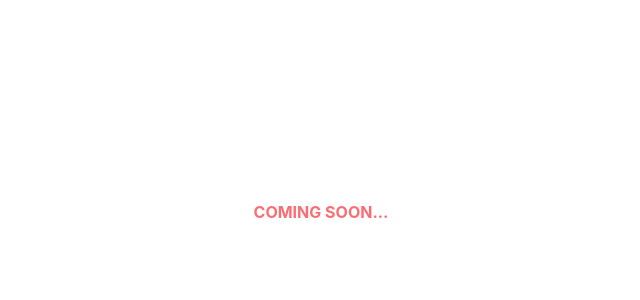
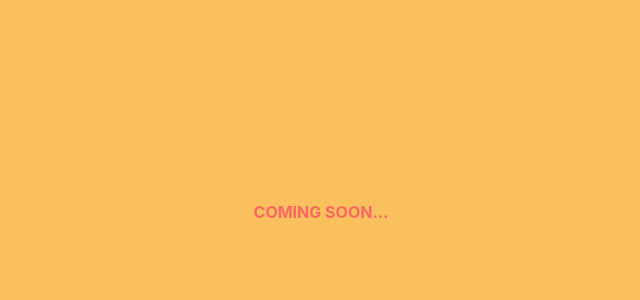
Before and after one commit to zjhou/yaoyao, a React (Vite) app: page / in a window 1280 px wide. Shown: the top 300 px of the page, without its empty margins (319-959 px from the left). Built offline with nearby package versions, Linux system fonts and the light colour scheme.

Commit message:
fix: style

```diff
--- a/src/index.css
+++ b/src/index.css
@@ -60,7 +60,7 @@ button:focus-visible {
 @media (prefers-color-scheme: light) {
   :root {
     color: #213547;
-    background-color: #ffffff;
+    background-color: #fbc05e;
   }
   a:hover {
     color: #747bff;
```
